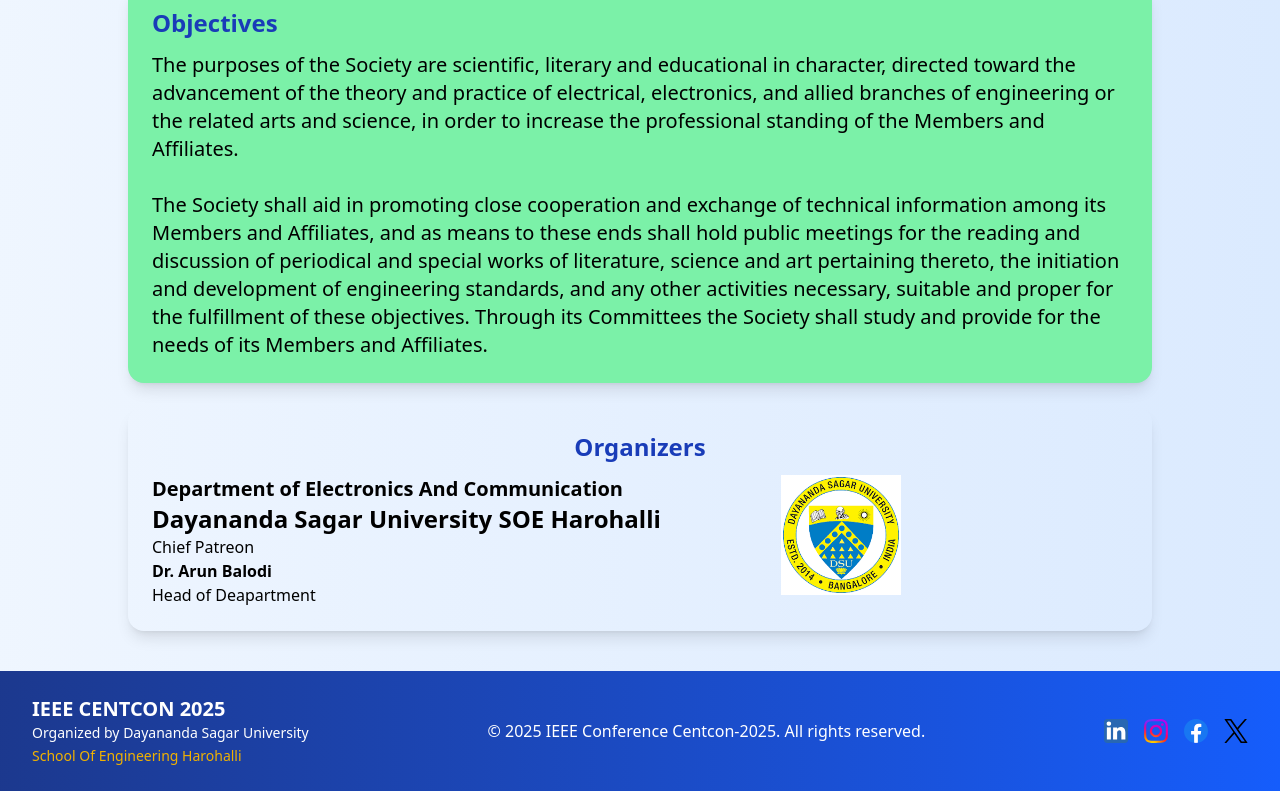
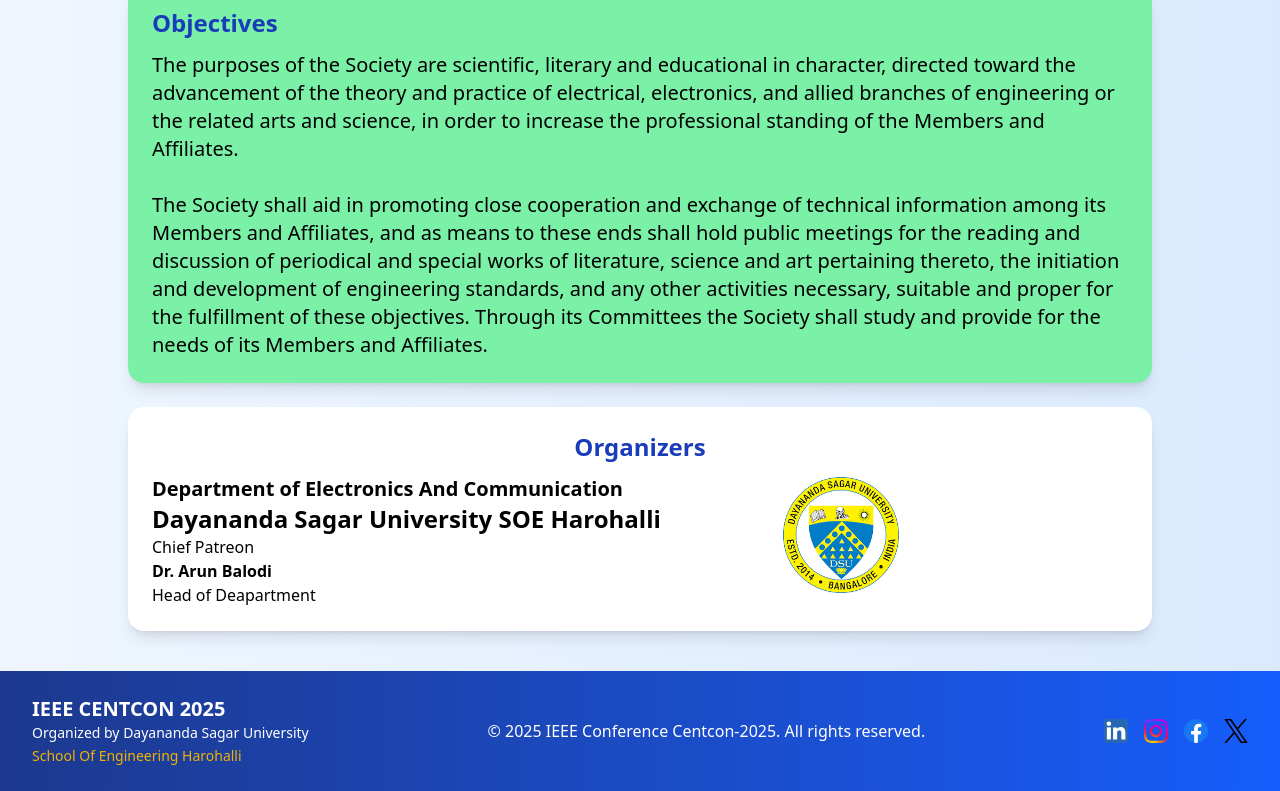
Before and after one commit to riteshkusingh27/IEEE_CONFERENCE, a React (Vite) app: page /about in a window 1280 px wide. Shown: the part 409-1200 px from the top of the page. Built offline with nearby package versions, Linux system fonts and the light colour scheme.

Commit message:
whitebgorg

```diff
--- a/src/Components/About.jsx
+++ b/src/Components/About.jsx
@@ -27,7 +27,7 @@
 
 
 
-          <div className="bg-none shadow-lg rounded-2xl p-6 hover:shadow-xl transition bg-white-500">
+          <div className="bg-none shadow-lg rounded-2xl p-6 hover:shadow-xl transition bg-white">
             <h3 className="text-2xl font-bold text-blue-800 mb-3 flex justify-center">Organizers</h3>
            <div className="parts flex flex-grow justify-start ">
            <div className="ul">
```
